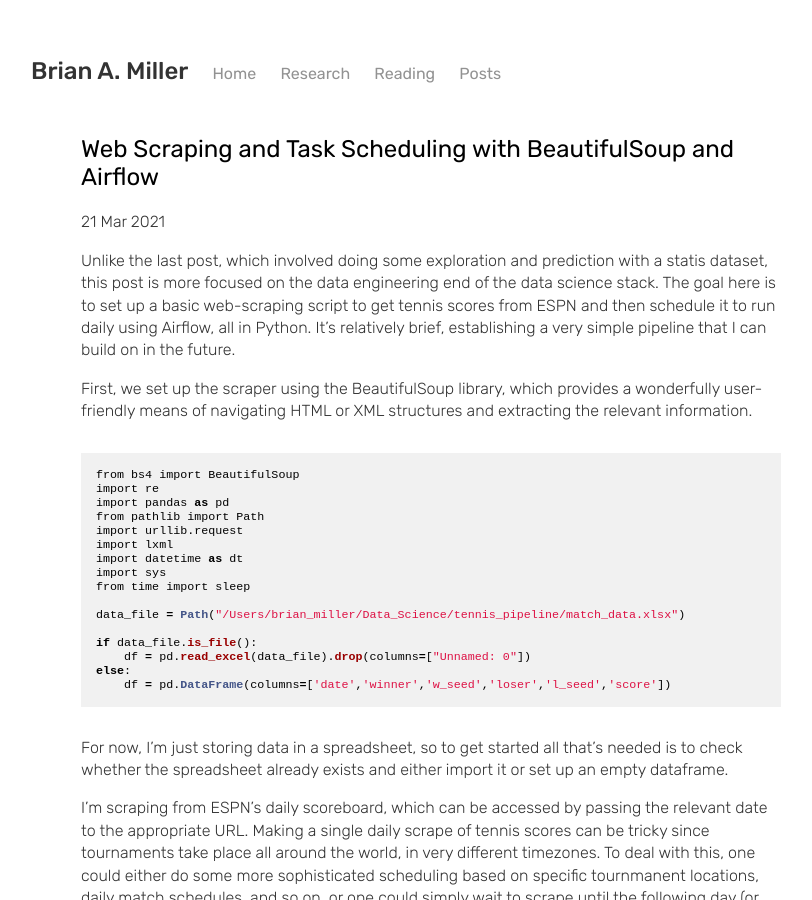
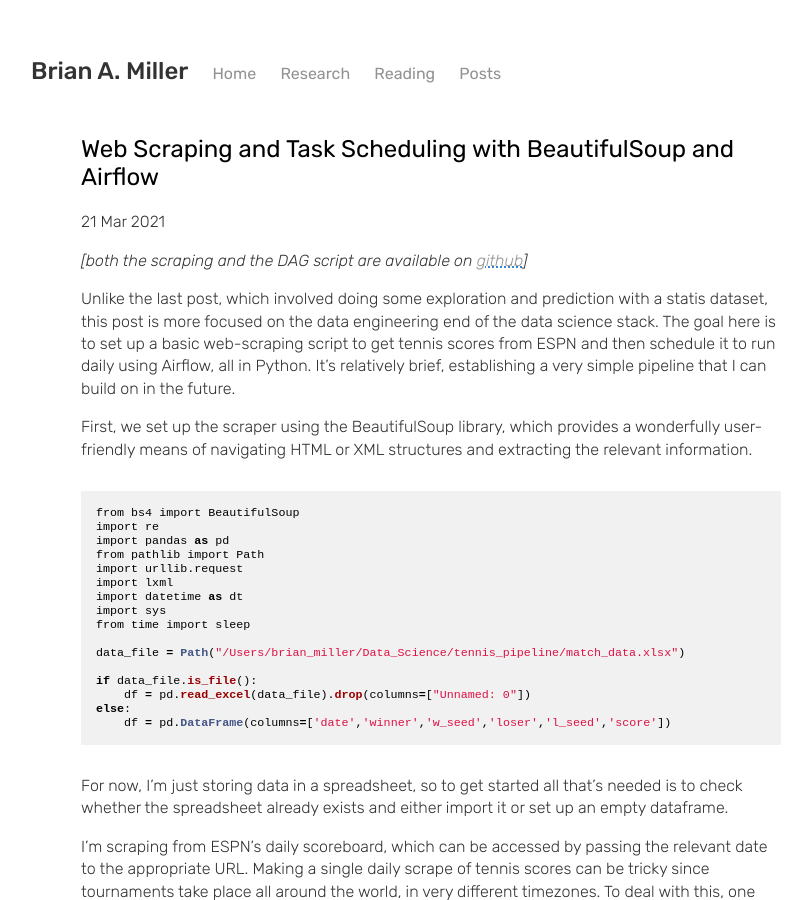
Before and after one commit to bmill42/bmill42.github.io, a Jekyll site: the page built from _posts/2021-03-21-scraping-test.md, in a window 1280 px wide and 900 px high. Shown: the whole window, without its empty margins (169-981 px from the left). Built offline with Jekyll 4.4.1, drawn with Linux system fonts in a browser that asks for light colours.

Commit message:
blog post on web scraping and airflow

```diff
--- a/_posts/2021-03-21-scraping-test.md
+++ b/_posts/2021-03-21-scraping-test.md
@@ -3,6 +3,8 @@ layout: post
 title: "Web Scraping and Task Scheduling with BeautifulSoup and Airflow"
 date: 2021-03-21
 ---
+
+_[both the scraping and the DAG script are available on [github](https://github.com/bmill42/Tennis-Analytics)]_
 
 Unlike the last post, which involved doing some exploration and prediction with a statis dataset, this post is more focused on the data engineering end of the data science stack. The goal here is to set up a basic web-scraping script to get tennis scores from ESPN and then schedule it to run daily using Airflow, all in Python. It's relatively brief, establishing a very simple pipeline that I can build on in the future.
 
```
